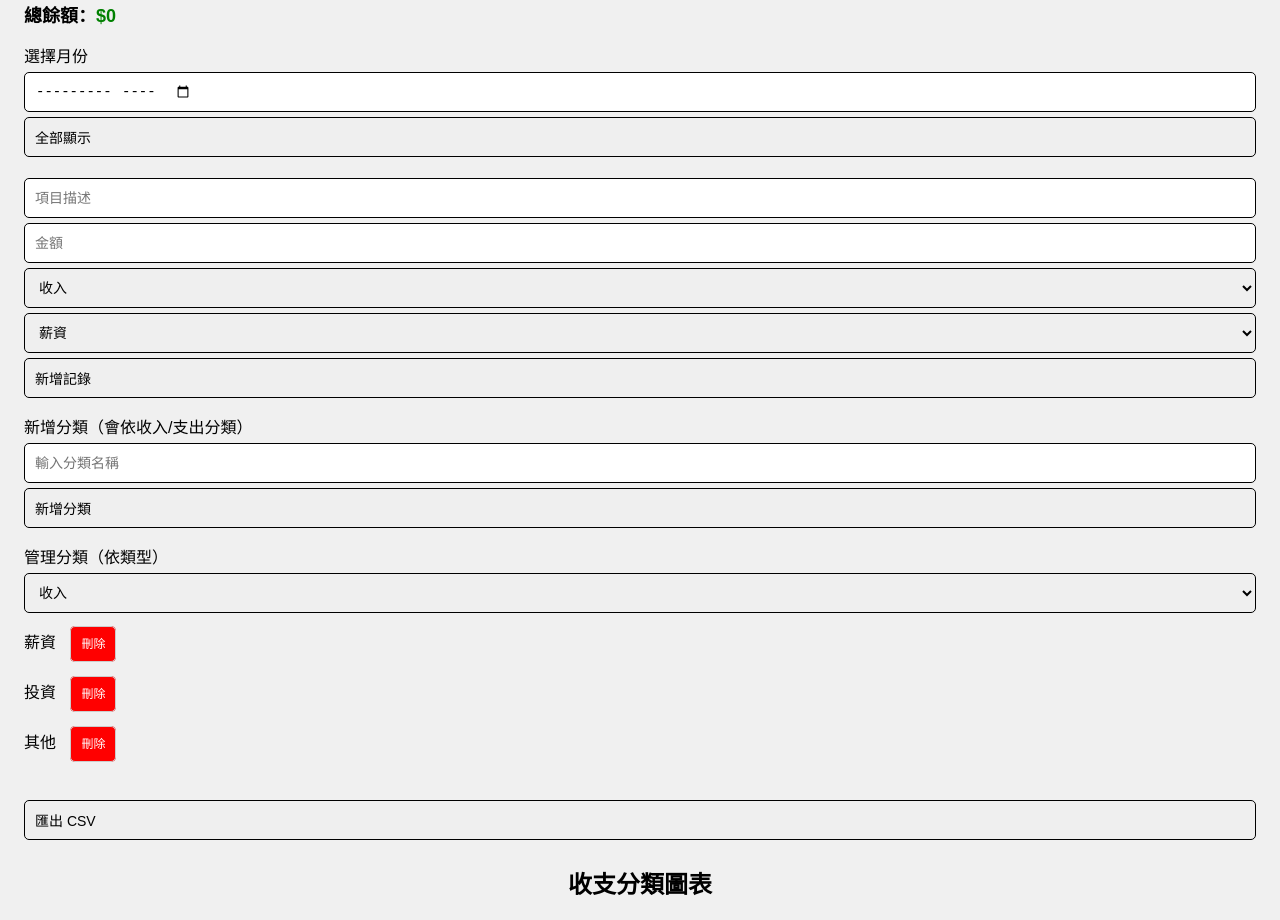
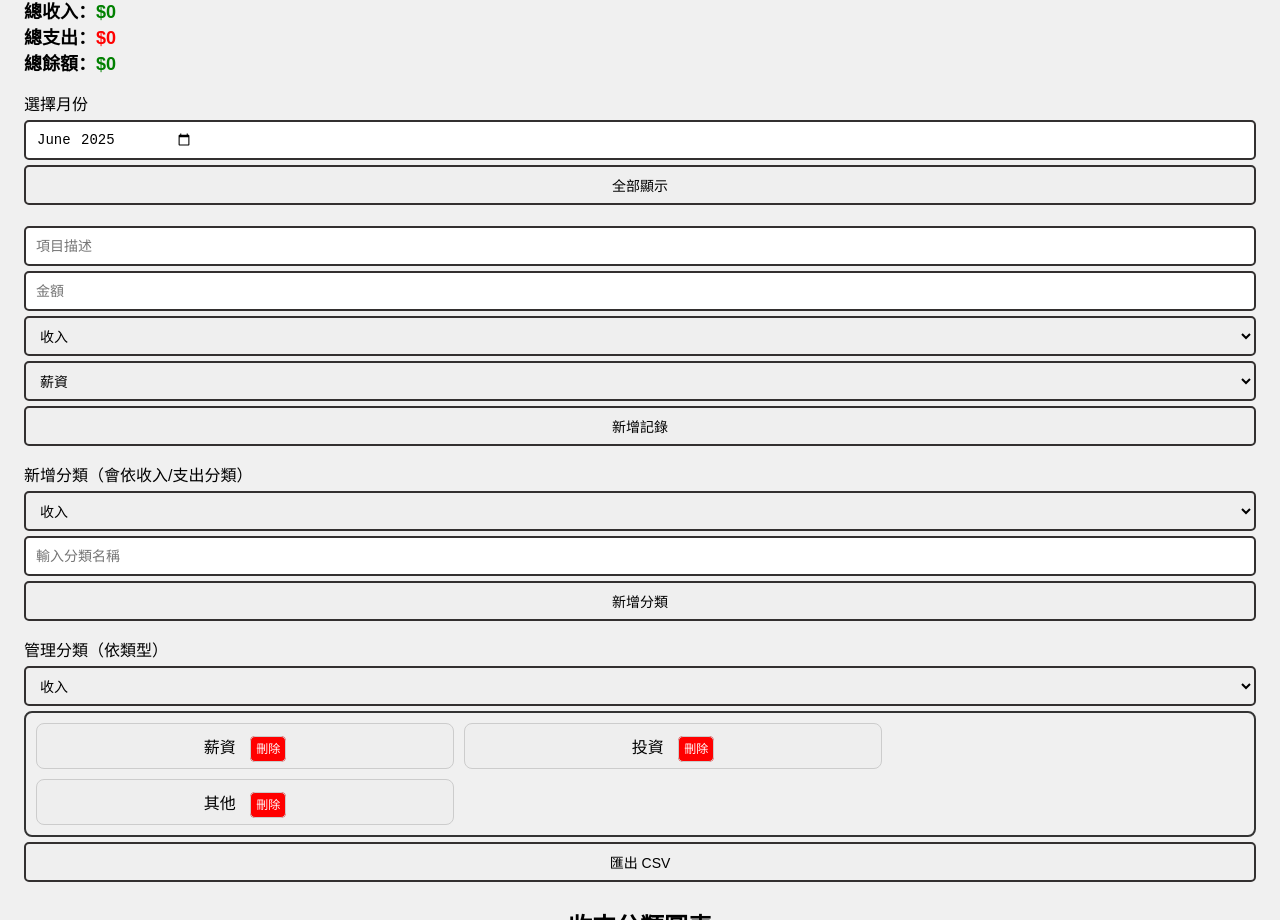
Before and after one commit to AIKULIN/mobile_ledger, a plain HTML site: page index.html in a window 1280 px wide. Shown: the part 164-1084 px from the top of the page. Drawn offline with nearby package versions, Linux system fonts and the light colour scheme.

Commit message:
Merge main into work and resolve conflicts

```diff
--- a/index.html
+++ b/index.html
@@ -17,7 +17,7 @@
             align-items: center;
             box-sizing: border-box;
             position: relative;
-            border: 1px solid #000;
+            border: 2px solid #333030;
             height: 40px;
             min-width: 50px;
             font-size: 14px;
@@ -37,14 +37,36 @@
         }
         .income { color: green; } .expense { color: red; }
         .tools button { margin-bottom: 5px; }
+        .btn-del {
+            padding: 5px;
+            background: red;
+            color: white;
+            font-size: 12px;
+            border-radius: 5px;
+            border: 1px solid #ccc;
+        }
         .btn {
             padding: 10px;
             margin-top: 5px;
-            width: 9vw;
-            background: red;
-            color: white;
-            font-size: 12px; border-radius: 5px; border: 1px solid #ccc;
+            border-radius: 5px;
+            justify-content: center;
+        }
+        .wrapper {
+            flex-wrap: wrap;
+            margin-top: 5px;
+            display: flex;              /* 讓子元素併排 */
+            border: 2px solid #333;     /* 外框線 */
+            padding: 10px;
+            border-radius: 8px;         /* 可選：圓角 */
+            gap: 10px;                  /* 子元素間距 */
+        }
+        .item {
+            padding: 10px;
+            background-color: #eee;
+            border: 1px solid #ccc;
             text-align: center;
+            border-radius: 8px;
+            width: calc((100% - 20px) / 3); /* 超過比例換行 */
         }
         .total-balance {
             padding: 0;
@@ -55,13 +77,6 @@
             font-size:18px;
             font-weight:bold;
         }
-        .category-manager-list {
-            list-style:none;
-            padding:0;
-        }
-        .category-manager-list li {
-            height: 50px;
-        }
         .mb1 {
             margin-bottom: 1em;
         }
@@ -71,18 +86,30 @@
         .footer {
             margin-top: 3em;
         }
+        .wrapper2 {
+            display: flex;
+            flex-wrap: wrap;
+            gap: 10px;
+            border: 2px solid #000;
+            padding: 10px;
+            border-radius: 8px;
+            background: #f8f8f8;
+        }
+
     </style>
     <script src="https://cdn.jsdelivr.net/npm/chart.js"></script>
 </head>
 <body>
+<div class="wrapper2" id="container"></div>
 
 <h1>手機記帳本</h1>
 <ul id="totalBalance" class="total-balance"></ul>
 
+
 <div class="mb1">
     <label for="calendar">選擇月份</label>
     <input type="month" id="calendar" onchange="renderEntries()">
-    <button onclick="clearCalendar()">全部顯示</button>
+    <button class="btn" onclick="clearCalendar()">全部顯示</button>
 </div>
 
 <form id="entryForm">
@@ -99,12 +126,16 @@
         <option value="生活">生活</option>
         <option value="其他">其他</option>
     </select>
-    <button type="submit">新增記錄</button>
+    <button class="btn" type="submit">新增記錄</button>
 </form>
 <div class="mb1">
     <label for="newCategory">新增分類（會依收入/支出分類）</label>
+    <select id="categoryType">
+        <option value="income">收入</option>
+        <option value="expense">支出</option>
+    </select>
     <input type="text" id="newCategory" placeholder="輸入分類名稱">
-    <button type="button" onclick="addCategory()">新增分類</button>
+    <button class="btn" type="button" onclick="addCategory()">新增分類</button>
 </div>
 <div class="mt1">
     <label>管理分類（依類型）</label>
@@ -112,11 +143,11 @@
         <option value="income">收入</option>
         <option value="expense">支出</option>
     </select>
-    <ul id="categoryManagerList" class="category-manager-list" ></ul>
+    <div id="categoryManagerList" class="wrapper"></div>
 </div>
 
 <div class="tools">
-    <button onclick="exportCSV()">匯出 CSV</button>
+    <button class="btn" onclick="exportCSV()">匯出 CSV</button>
 </div>
 
 <h2>收支分類圖表</h2>
@@ -143,12 +174,22 @@
 </footer>
 
 <script type="application/javascript">
+    const container = document.getElementById('container');
+
+    for (let i = 1; i <= 9; i++) {
+        const div = document.createElement('div');
+        div.className = 'item2';
+        div.textContent = '項目 ' + i;
+        container.appendChild(div);
+    }
+
     const form = document.getElementById('entryForm');
     const entryList = document.getElementById('entryList');
     const statsBox = document.getElementById('monthlyStats');
     const descInput = document.getElementById('desc');
     const amountInput = document.getElementById('amount');
     const typeSelect = document.getElementById('type');
+    const newCategoryTypeSelect = document.getElementById('categoryType');
     const categorySelect = document.getElementById('category');
 
     // base64 encode/decode for simple obfuscation
@@ -171,14 +212,20 @@
 
     let entries = loadEntries();
 
-    function renderEntries() {
+    function renderEntries(showAll = false) {
         entryList.innerHTML = '';
-        const selectedMonth = document.getElementById('calendar').value;
+        let monthKey = document.getElementById('calendar').value;
+        if (!monthKey && !showAll) {
+            const now = new Date();
+            const year = now.getFullYear();
+            const month = String(now.getMonth() + 1).padStart(2, '0');
+            monthKey = `${year}-${month}`;
+        }
 
         const searchKeyword = document.getElementById('searchInput').value.trim().toLowerCase();
 
         const filtered = entries.filter(e => {
-            const matchMonth = !selectedMonth || e.date.startsWith(selectedMonth);
+            const matchMonth = showAll ? true : e.date.startsWith(monthKey);
             const matchKeyword = !searchKeyword || e.desc.toLowerCase().includes(searchKeyword);
             return matchMonth && matchKeyword;
         });
@@ -218,7 +265,7 @@
                 li.className = 'entry';
                 li.innerHTML = `<span>${entry.date} - ${entry.desc} (${entry.category})
         <strong class="${entry.type}">${entry.type === 'income' ? '+' : '-'}$${entry.amount}</strong></span>
-      <div class="btn" onclick="deleteEntry(${index})">刪除</div>`;
+      <div class="btn-del" onclick="deleteEntry(${entries.indexOf(entry)})">刪除</div>`;
                 ul.appendChild(li);
             });
 
@@ -311,7 +358,7 @@
 
     function clearCalendar() {
         document.getElementById('calendar').value = '';
-        renderEntries();
+        renderEntries(true);
     }
 
     function renderStats() {
@@ -392,6 +439,7 @@
     }
 
     // 載入
+    document.getElementById('calendar').value = new Date().toISOString().slice(0, 7);
     renderEntries();
 
     const defaultIncomeCategories = ['薪資', '投資', '其他'];
@@ -420,7 +468,7 @@
 
     function addCategory() {
         const newCat = document.getElementById('newCategory').value.trim();
-        const currentType = typeSelect.value;
+        const currentType = newCategoryTypeSelect.value;
         if (!newCat) return;
 
         const existing = getCategories(currentType);
@@ -449,13 +497,14 @@
 
         categories.forEach((cat, index) => {
 
-            const li = document.createElement('li');
-            li.style = '';
-            li.innerHTML = `
+            const div = document.createElement('div');
+            div.className = 'item';
+            // div.style.width = 'calc(33.333% - 10px); '/* 3 欄併排，減掉間距 */
+            div.innerHTML = `
       <span>${cat}</span>
-      <span class="btn" onclick="deleteCategory('${type}', ${index})" style="margin-left:10px;">刪除</span>
+      <span class="btn-del" onclick="deleteCategory('${type}', ${index})" style="margin-left:10px;">刪除</span>
     `;
-            list.appendChild(li);
+            list.appendChild(div);
         });
     }
 
```
Also changed, not shown: README.md.
